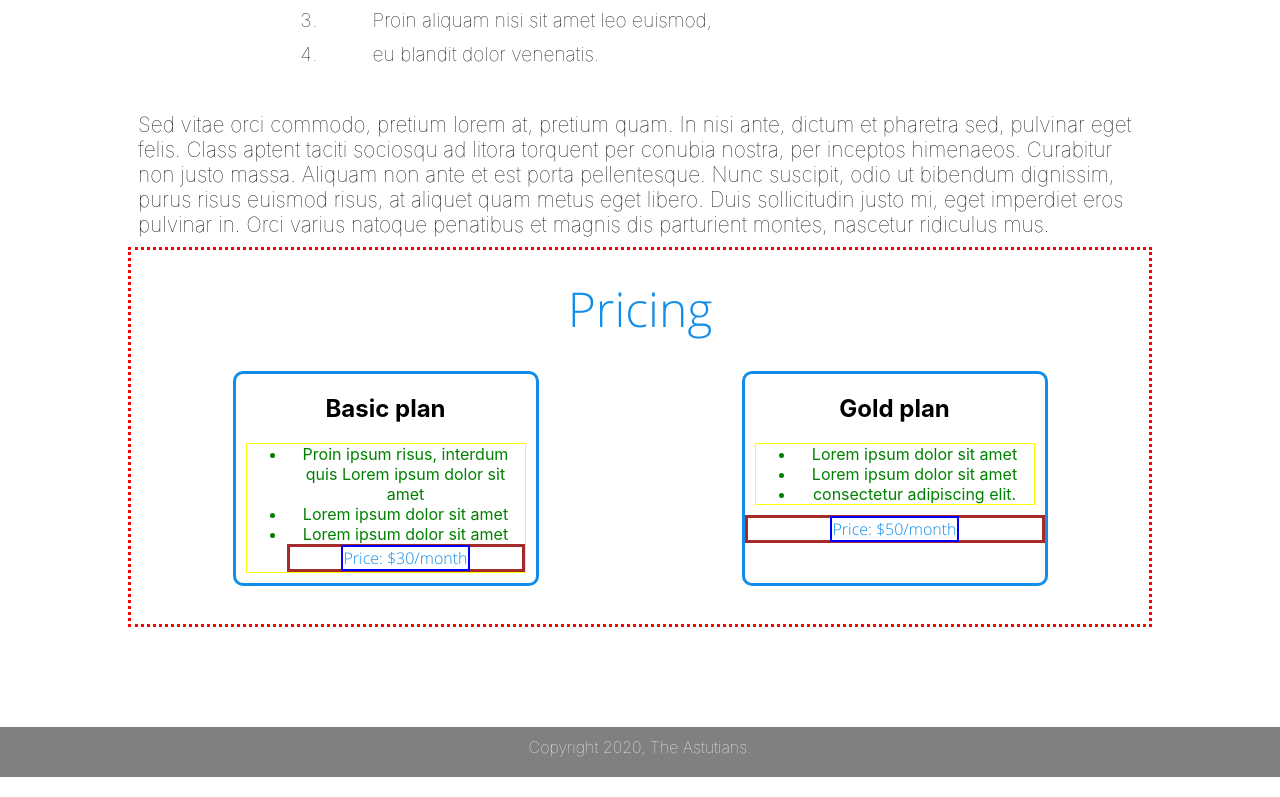
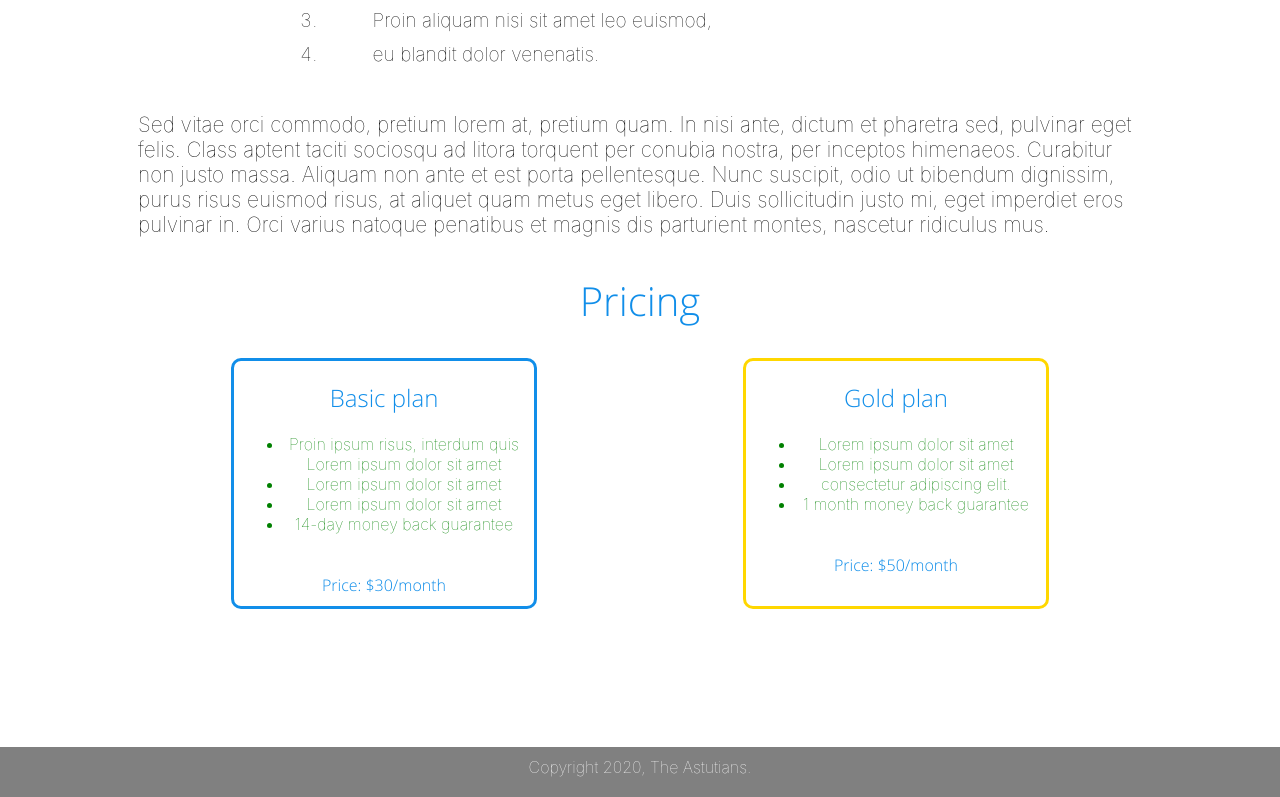
Before and after one commit to TheAstutian/wese90, a React (Create React App) app: page /warehouse in a window 1280 px wide. Shown: the part 1083-1880 px from the top of the page. Built offline with nearby package versions, Linux system fonts and the light colour scheme; the HTML template or start-up script is replaced by a standard one.

Commit message:
added pricing portion on warehousing page

```diff
--- a/src/pages/warehouse/warehouse.component.jsx
+++ b/src/pages/warehouse/warehouse.component.jsx
@@ -30,8 +30,9 @@ const WareHouse = () => (
                     <li>Proin ipsum risus, interdum quis Lorem ipsum dolor sit amet</li>
                     <li>Lorem ipsum dolor sit amet</li>
                     <li>Lorem ipsum dolor sit amet</li>
-                    <div className='thespan'><span> Price: $30/month</span></div>
+                    <li>14-day money back guarantee</li>
                 </ul>
+                <div className='thespan'><span> Price: $30/month</span></div>
             </div>
             <div className='plan gold'>
                 <h2>Gold plan</h2>
@@ -39,6 +40,7 @@ const WareHouse = () => (
                 <li>Lorem ipsum dolor sit amet</li>
                 <li>Lorem ipsum dolor sit amet</li>
                 <li> consectetur adipiscing elit. </li>
+                <li>1 month money back guarantee</li>
                 </ul>
                 <div className='thespan'><span> Price: $50/month</span></div>
             </div>
--- a/src/pages/warehouse/warehouse.style.scss
+++ b/src/pages/warehouse/warehouse.style.scss
@@ -58,7 +58,7 @@
 
     .pricing{
 
-        border: 3px dotted red;
+
         padding-top: 2%;
         padding-bottom: 3%;
         margin-bottom: 30px;
@@ -67,7 +67,7 @@
 
         span{
             font-weight: lighter;
-            font-size: 3em;
+            font-size: 2.5em;
             color: #118EE9;
             font-family: 'OpenSans-Light';
 
@@ -78,33 +78,43 @@
             justify-content: center;
             margin-top: 30px;
 
-
             .plan{
                 border: 3px solid #118EE9;
                 border-radius: 10px;
                 width: 300px;
                 margin: 0 auto;
 
-
+                h2{
+                    color: #118EE9;
+                    font-family: 'OpenSans-Light';
+                    font-weight: lighter;
+                }
                 ul{
 
                     margin: 10px;
-                    border: 1px solid yellow;
 
+                    padding-bottom: 20px;
                     li{
                         color: green;
+                        font-weight: lighter;
 
                     }
                 }
                 .thespan{
-                    border: 3px solid brown;
+
+                    padding-top: 10px;
+                    padding-bottom: 10px;
                     span {
                         font-size: 1em;
-                        margin-top: 20px;
-                        border: 2px solid blue;
+
+
                     }
                 }
             }
+            .gold{
+                border: 3px solid gold;
+            }
+
 
         }
     }
```
